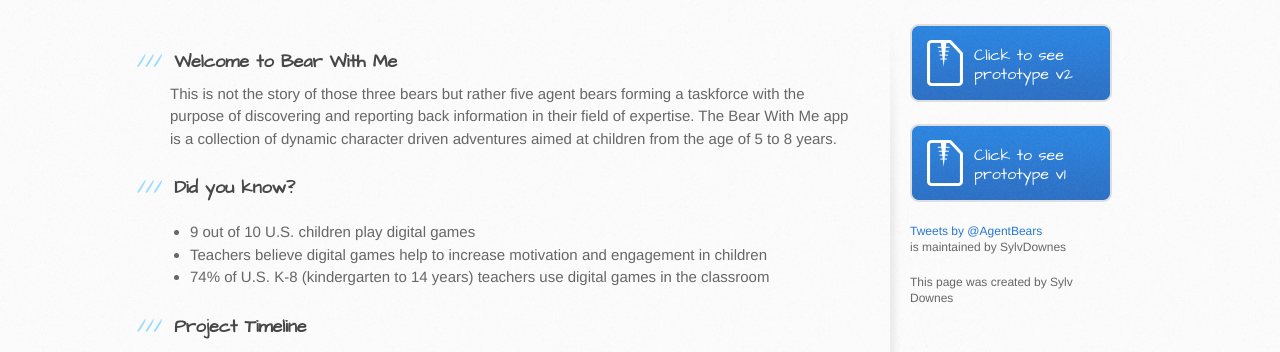
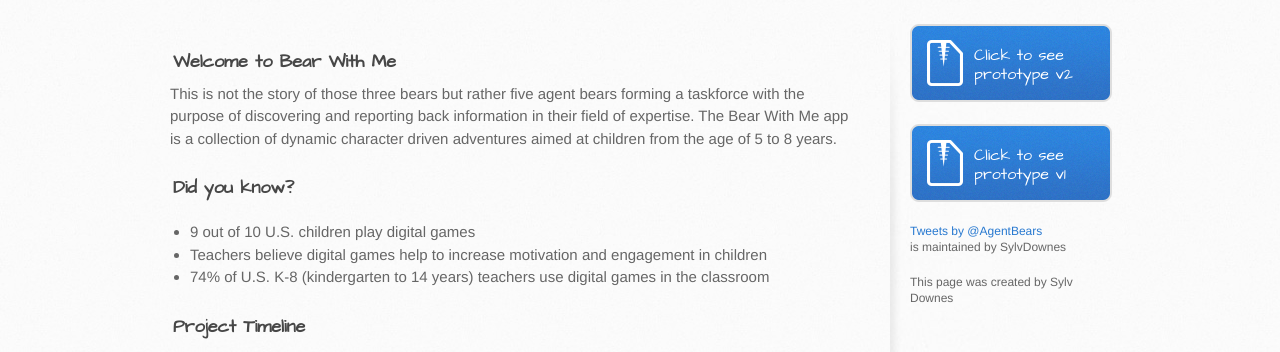
Before and after one commit to SylvDownes/Bear-With-Me, a plain HTML site: page index.html in a window 1280 px wide. Shown: the part 242-594 px from the top of the page. Drawn offline with Linux system fonts and the light colour scheme.

Commit message:
updatev2

```diff
--- a/stylesheets/stylesheet.css
+++ b/stylesheets/stylesheet.css
@@ -657,7 +657,6 @@ form {
 #main-content h3:before {
   padding-right: 0.3em;
   margin-left: -2em;
-  content: "///";
   color: #9ddcff;
 }
 
```
